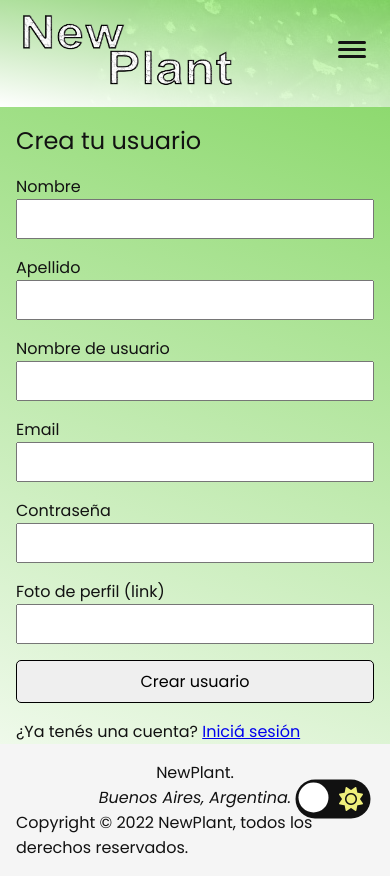
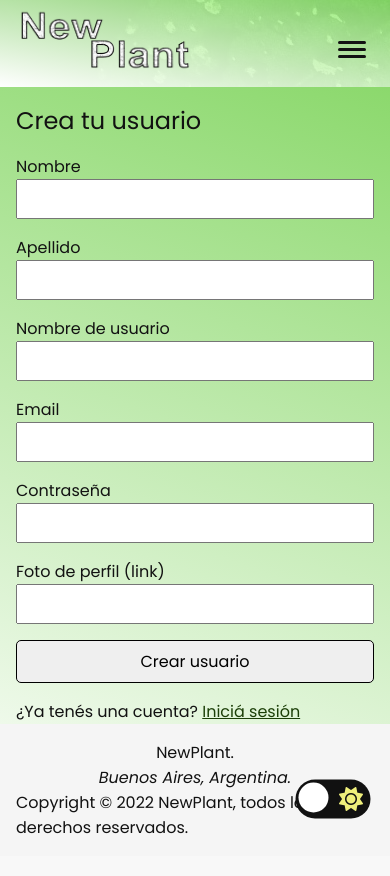
Before and after one commit to bmirandach/tp-diploweb, a Flask app: page /crear-usuario in a window 390 px wide. After the commit the page ends 834 px from the top, so only its background shows below. Run offline with Flask 2, Linux system fonts and the light colour scheme; some libraries are stand-ins or nearby versions.

Commit message:
corrección de diseño
se hizo responsive el perfil del usuario
se cambiaron los nombres de algunas clases
se ajustó la altura del submenu

```diff
--- a/app/static/css/dark.css
+++ b/app/static/css/dark.css
@@ -2,11 +2,16 @@
   --primary-dark: #ebebeb;
   --primary-color: #b8f89e;
   --primary-hover: #b7b7b7;
+  --text: #121212;
 }
 
 body.dark {
   background: #121212;
   color: rgba(235, 235, 235, .87);
+}
+
+.dark a {
+  color: var(--primary-color);
 }
 
 .dark button {
@@ -28,6 +33,7 @@ body.dark {
 
 .dark .card__link {
   background-color: var(--primary-color);
+  color: var(--text);
 }
 
 .dark .card__link:hover {
@@ -52,6 +58,10 @@ body.dark {
 .dark .hamburger::before,
 .dark .hamburger::after {
   background: rgba(235, 235, 235, .87);
+}
+
+.dark .hero {
+  background-image: linear-gradient(10deg, #1c3f0880, #1c3f0880), url('../img/hero.jpg');
 }
 
 .dark .navbar {
@@ -84,6 +94,7 @@ body.dark {
   filter: brightness(90%);
 }
 
+.dark .submenu__link,
 .dark .text__link {
   color: var(--primary-dark);
 }
--- a/app/static/css/layout.css
+++ b/app/static/css/layout.css
@@ -25,9 +25,13 @@
   color: #1d1d1d;
 }
 
+a {
+  color: #1c3f08;
+}
+
 html {
   scroll-behavior: smooth;
-  background-color: rgb(28, 63, 8);
+  background-color: #1c3f08;
 }
 
 body {
@@ -206,9 +208,9 @@ main {
 }
 
 .navbar__logo {
-  height: 100px;
+  height: 80px;
   padding: 0;
-  width: 220px;
+  width: 176px;
 }
 
 .navbar__toggle {
@@ -473,7 +475,7 @@ h4.hero__title {
     /* para que dentro de <a> ocupe todo el ancho */
 }
 
-.form_container {
+.form__container {
   margin: auto;
   max-width: 700px;
   display: grid;
@@ -504,10 +506,10 @@ h4.hero__title {
   width: 100%;
 }
 
-/* MENU */
-.sub-menu-wrap {
+/* SUBMENU */
+.submenu__wrap {
   position: absolute;
-  top: 8%;
+  top: 8vh;
   right: 10%;
   width: 320px;
   max-height: 0px;
@@ -515,32 +517,18 @@ h4.hero__title {
   transition: max-height 0.8s;
 }
 
-.sub-menu-wrap.open-menu {
+.submenu__wrap.open-menu {
   max-height: 400px;
   z-index: 1;
 }
-.sub-menu {
+.submenu {
   background: #161616;
+  color: #ebebeb;;
   padding: 20px;
   margin: 10px;
 }
 
-.user-info {
-  display: flex;
-  align-items: center;
-}
-
-.user-info h3 {
-  font-weight: 500;
-}
-
-.user-info img {
-  width: 60px;
-  border-radius: 50%;
-  margin-right: 15px;
-}
-
-.sub-menu hr {
+.submenu hr {
   border: 0;
   height: 1px;
   width: 100%;
@@ -548,7 +536,7 @@ h4.hero__title {
   margin: 15px 0 10px;
 }
 
-.sub-menu-link {
+.submenu__link {
   display: flex;
   align-items: center;
   text-decoration: none;
@@ -556,11 +544,11 @@ h4.hero__title {
   margin: 12px 0;
 }
 
-.sub-menu-link p {
+.submenu__link p {
   width: 100%;
 }
 
-.sub-menu-link img {
+.submenu__link img {
   width: 40px;
   background: #e5e5e5;
   border-radius: 50%;
@@ -568,24 +556,17 @@ h4.hero__title {
   margin-right: 15px;
 }
 
-.sub-menu-link span {
+.submenu__link span {
   font-size: 22px;
   transition: transform 0.8s;
 }
 
-.sub-menu-link:hover span {
+.submenu__link:hover span {
   transform: translateX(5px);
 }
 
-.sub-menu-link:hover p {
+.submenu__link:hover p {
   font-weight: 600;
-}
-
-.user-pic {
-  width: 40px;
-  border-radius: 50%;
-  cursor: pointer;
-  margin-left: 30px;
 }
 
 /* CONTACT */
--- a/app/static/js/layout.js
+++ b/app/static/js/layout.js
@@ -1,14 +1,24 @@
 /*--------------------------------------*/
 /* muestra/oculta submenu del nav       */
 /*--------------------------------------*/
-let subMenu = document.getElementById("subMenu");
+let subMenu = document.getElementById('subMenu');
 
-function toggleMenu()
-{
-    subMenu.classList.toggle("open-menu");
+function toggleMenu() {
+  //ubica al submenu a continuacion de Menu (la ubicacion cambia segun el alto de la pantalla)
+  let menu = document.getElementById('menu')
+  let position = menu.getBoundingClientRect().y
+  let final_position = position + menu.offsetHeight
+  //si la ubicacion del submenu se va de pantalla hace que termine a la misma altura que Menu
+  if ((final_position + 182) > window.innerHeight) {
+    subMenu.style.top = (final_position - 182) + 'px'
+  } else {
+    subMenu.style.top = final_position + 'px'
+  }
+  //agrega o saca la clase que muestra el submenu
+  subMenu.classList.toggle("open-menu");
 }
 
-document.addEventListener("DOMContentLoaded", function (event) {
+document.addEventListener('DOMContentLoaded', function (event) {
   //código a ejecutar cuando el DOM está listo para recibir acciones
 
   /*--------------------------------------*/
--- a/app/templates/contact.html
+++ b/app/templates/contact.html
@@ -8,7 +8,7 @@
   <p class="alert__message">Tu mensaje fue enviado con éxito</p>
 </div>
 {% endif %}
-<div class="form_container">
+<div class="form__container">
   <h2 class="title title--normal">Dejanos tu mensaje</h2>
   <form action="" method="post" novalidate class="form">
     {{ form.hidden_tag() }}
--- a/app/templates/create.html
+++ b/app/templates/create.html
@@ -3,7 +3,7 @@
 {% block title %}Agregar{% endblock %}
 
 {% block main %}
-<div class="form_container">
+<div class="form__container">
   <h2 class="title title--normal">Agregar nuevo post</h2>
   <form action="" method="post" novalidate class="form">
     {{ form.hidden_tag() }}
--- a/app/templates/index.html
+++ b/app/templates/index.html
@@ -16,12 +16,12 @@
   <!-- {% for post in list_posts[:4]: %} -->
   <div class="card">
     <div class="card__image">
-      <img src="{{post.image_link}}">
+      <img src="{{ post.image_link }}">
     </div>
     <div class="card__body">
-      <h3 class="card__title"> {{post.title}} </h3>
+      <h3 class="card__title">{{post.title}}</h3>
       <p class="card__text">Publicado el {{post.timestamp}}</p>
-      <a title="Leer mas" class="card__link" href="{{url_for('content', post_id=post.id)}}">Leer más</a>
+      <a title="Leer mas" class="card__link" href="{{ url_for('content', post_id=post.id) }}">Leer más</a>
     </div>
   </div>
   <!-- {% endfor %} -->
--- a/app/templates/layout.html
+++ b/app/templates/layout.html
@@ -21,7 +21,7 @@
 <body>
   <header>
     <nav class="navbar">
-      <a href="{{url_for('index')}}"><img class="navbar__logo" href="{{url_for('index')}}" src="{{ url_for('static', filename='img/logo.png') }}" alt=""></a>
+      <a href="{{ url_for('index') }}"><img class="navbar__logo" src="{{ url_for('static', filename='img/logo.png') }}" alt="logo de NewPlant"></a>
 <!--      <ul class="navbar__list">
         {% if current_user.is_anonymous %}
           <li><a class="navbar__link" href="{{ url_for('create_user') }}">Crear cuenta</a></li>
@@ -54,41 +54,38 @@
           {% else %}
           <li><a class="navbar__link" href="{{ url_for('contact') }}">Contacto</a></li>
           {% endif %}
-          <li onclick="toggleMenu()"><a class="navbar__link" href="#">Menu</a></li>
+          <li onclick="toggleMenu()" id="menu"><a class="navbar__link" href="#">Menu</a></li>
         </ul>
       </div>
 
-      <!-- Menu btn that toggles onClick and changes appearance ( .menu-toggle CSS ) -->
       <div class="navbar__toggle" id="navbar__toggle">
         <div class="hamburger"></div>
       </div>
-
     </nav>
     {% block header %}
     {% endblock %}
   </header>
-  <div class="sub-menu-wrap" id="subMenu">
-    <div class="sub-menu">
-        <div class="user-info">
-        </div>
-        <hr>
+  <div class="submenu__wrap" id="subMenu">
+    <div class="submenu">
       {% if current_user.is_anonymous %}
-        <a href="{{ url_for('create_user') }}" class="sub-menu-link">
+      <a href="{{ url_for('create_user') }}" class="submenu__link">
         <p>Crear Cuenta</p>
         <span>></span>
       </a>
-        <a href="{{ url_for('login') }}" class="sub-menu-link">
+      <a href="{{ url_for('login') }}" class="submenu__link">
         <p>Ingresar</p>
         <span>></span>
       </a>
       {% else %}
+      <p>{{ current_user.username }}</p>
+      <hr>
       {% if current_user.admin %}
-      <a href="{{ url_for('users') }}" class="sub-menu-link">
+      <a href="{{ url_for('users') }}" class="submenu__link">
         <p>Usuarios</p>
         <span>></span>
       </a>
       {% endif %}
-      <a href="{{ url_for('logout') }}" class="sub-menu-link">
+      <a href="{{ url_for('logout') }}" class="submenu__link">
         <p>Cerrar Sesion</p>
         <span>></span>
       </a>
--- a/app/templates/login.html
+++ b/app/templates/login.html
@@ -3,7 +3,7 @@
 {% block title %}Iniciar sesión{% endblock %}
 
 {% block main %}
-<div class="form_container">
+<div class="form__container">
   <h2 class="title title--normal">Inicia sesión</h2>
   <form action="" method="post" novalidate class="form">
     {{ form.hidden_tag() }}
--- a/app/templates/signin.html
+++ b/app/templates/signin.html
@@ -3,7 +3,7 @@
 {% block title %}Crear usuario{% endblock %}
 
 {% block main %}
-<div class="form_container">
+<div class="form__container">
   <h2 class="title title--normal">Crea tu usuario</h2>
   <form action="" method="post" novalidate class="form">
     {{ form.hidden_tag() }}
--- a/app/templates/update.html
+++ b/app/templates/update.html
@@ -3,7 +3,7 @@
 {% block title %}Modificar{% endblock %}
 
 {% block main %}
-<div class="form_container">
+<div class="form__container">
   <h2 class="title title--normal">Modificar post</h2>
   <form action="" method="post" novalidate class="form">
     {{ form.hidden_tag() }}
@@ -39,9 +39,5 @@
       {{ form.submit()}}
     </div>
   </form>
-    <!-- {% block page_content %}
-    <p>Los campos requeridos se marcan con *</p>
-    {{wtf.quick_form(form)}}
-    {% endblock %} -->
 </div>
 {% endblock %}
--- a/app/templates/updateuser.html
+++ b/app/templates/updateuser.html
@@ -3,7 +3,7 @@
 {% block title %}Editar{% endblock %}
 
 {% block main %}
-<div class="form_container">
+<div class="form__container">
   <h2 class="title title--normal">Editar perfil</h2>
   <form action="" method="post" novalidate class="form">
     {{ form.hidden_tag() }}
```
Also changed, not shown: other parts of app/static/css/layout.css (+47 -33 lines), app/templates/profile.html (+19 -23 lines), blog.db. Lines whose indentation alone changed are shown as unchanged.
